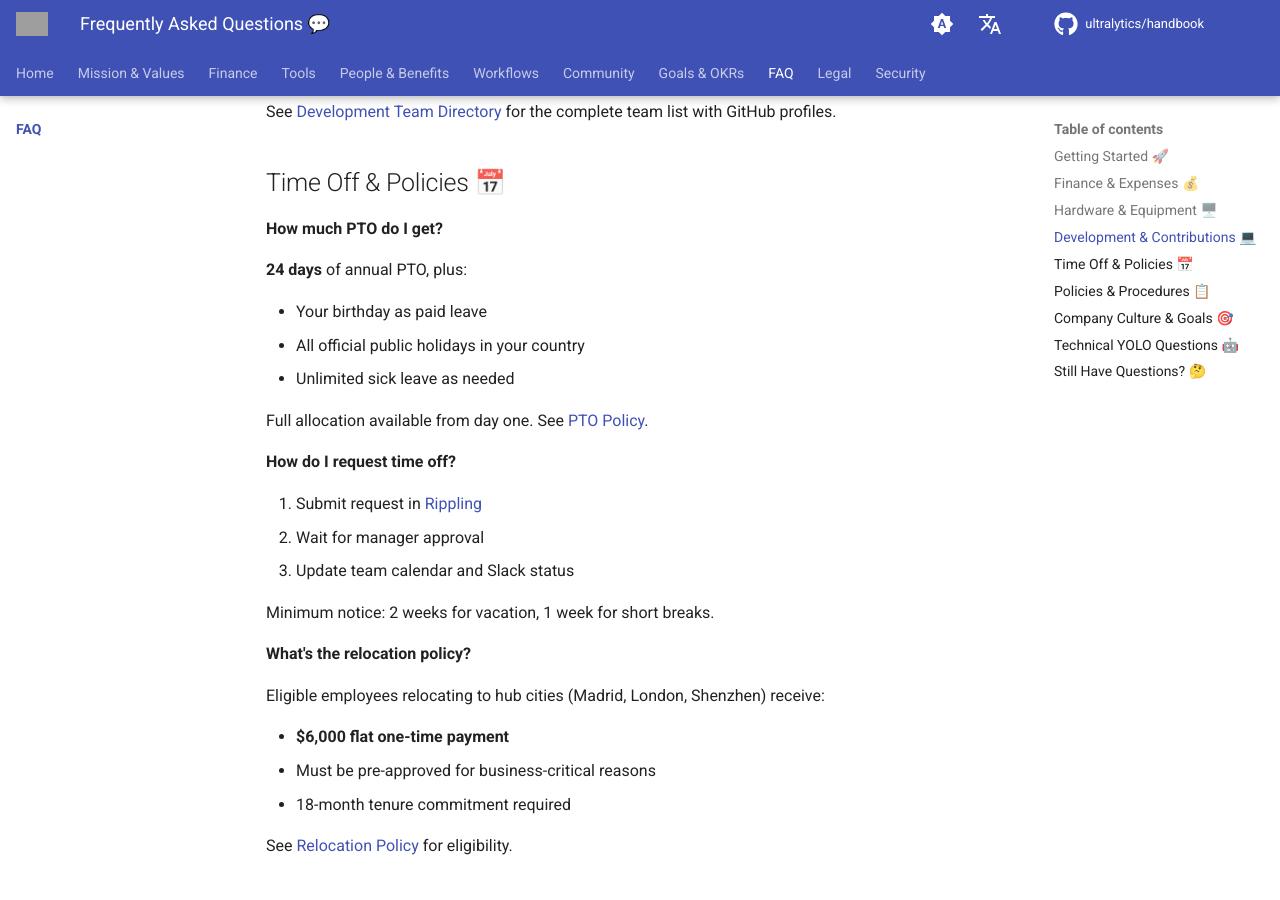
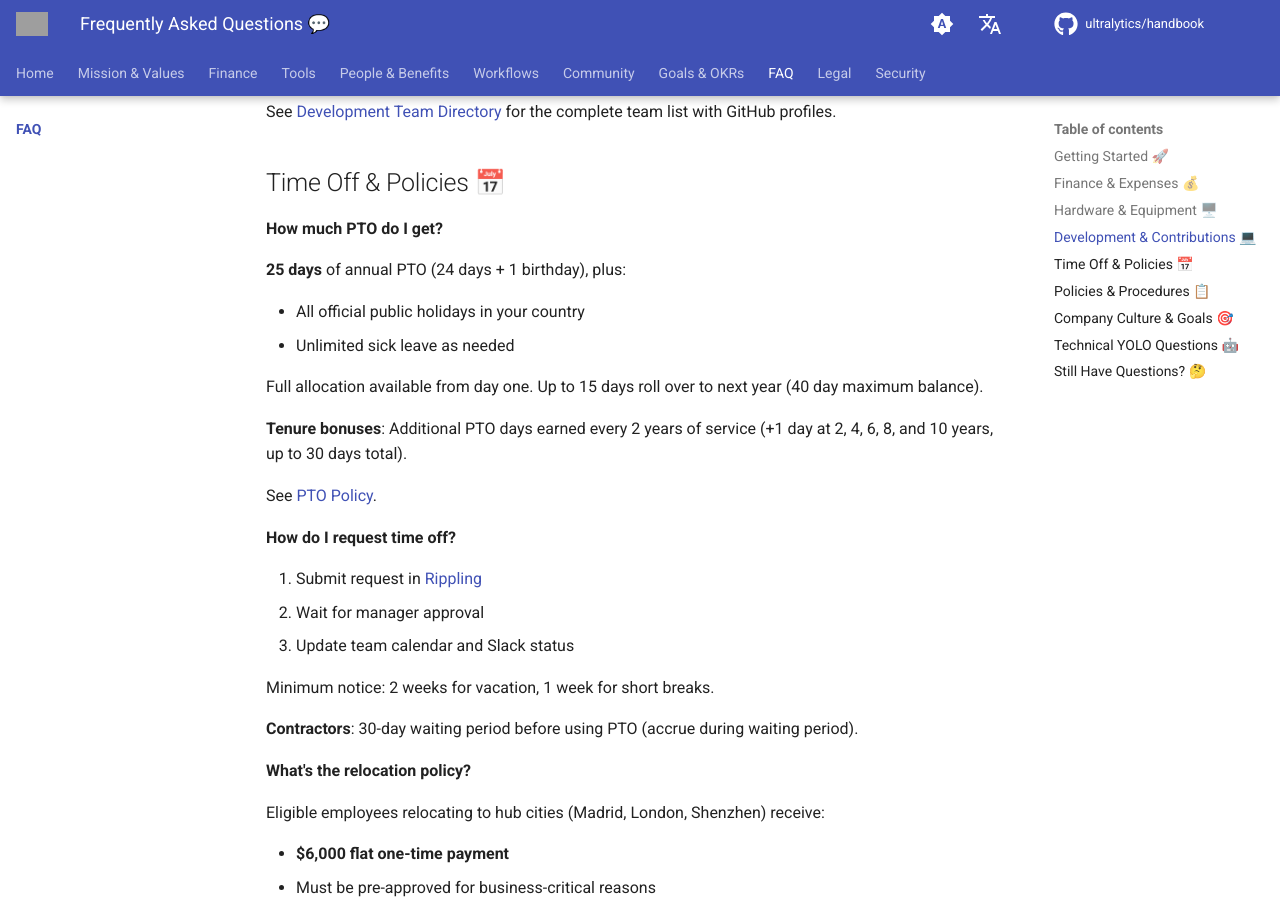
Before and after one commit to ultralytics/handbook, an MkDocs documentation site: the page built from docs/en/faq/index.md, in a window 1280 px wide and 900 px high, scrolled down 4299 px. Built offline with MkDocs 1.6.1 and Material for MkDocs 9.7.7, drawn with Linux system fonts in a browser that asks for light colours; comment, search, counter and statistics services are not loaded; grey boxes are pictures that could not be loaded.

Commit message:
Update README

```diff
--- a/docs/en/faq/index.md
+++ b/docs/en/faq/index.md
@@ -171,13 +171,16 @@ See [Development Team Directory](../contributions/how-to-contribute.md#our-devel
 
 **How much PTO do I get?**
 
-**24 days** of annual PTO, plus:
+**25 days** of annual PTO (24 days + 1 birthday), plus:
 
-- Your birthday as paid leave
 - All official public holidays in your country
 - Unlimited sick leave as needed
 
-Full allocation available from day one. See [PTO Policy](../people/pto-policy.md).
+Full allocation available from day one. Up to 15 days roll over to next year (40 day maximum balance).
+
+**Tenure bonuses**: Additional PTO days earned every 2 years of service (+1 day at 2, 4, 6, 8, and 10 years, up to 30 days total).
+
+See [PTO Policy](../people/pto-policy.md).
 
 **How do I request time off?**
 
@@ -186,6 +189,8 @@ Full allocation available from day one. See [PTO Policy](../people/pto-policy.md
 3. Update team calendar and Slack status
 
 Minimum notice: 2 weeks for vacation, 1 week for short breaks.
+
+**Contractors**: 30-day waiting period before using PTO (accrue during waiting period).
 
 **What's the relocation policy?**
 
```
